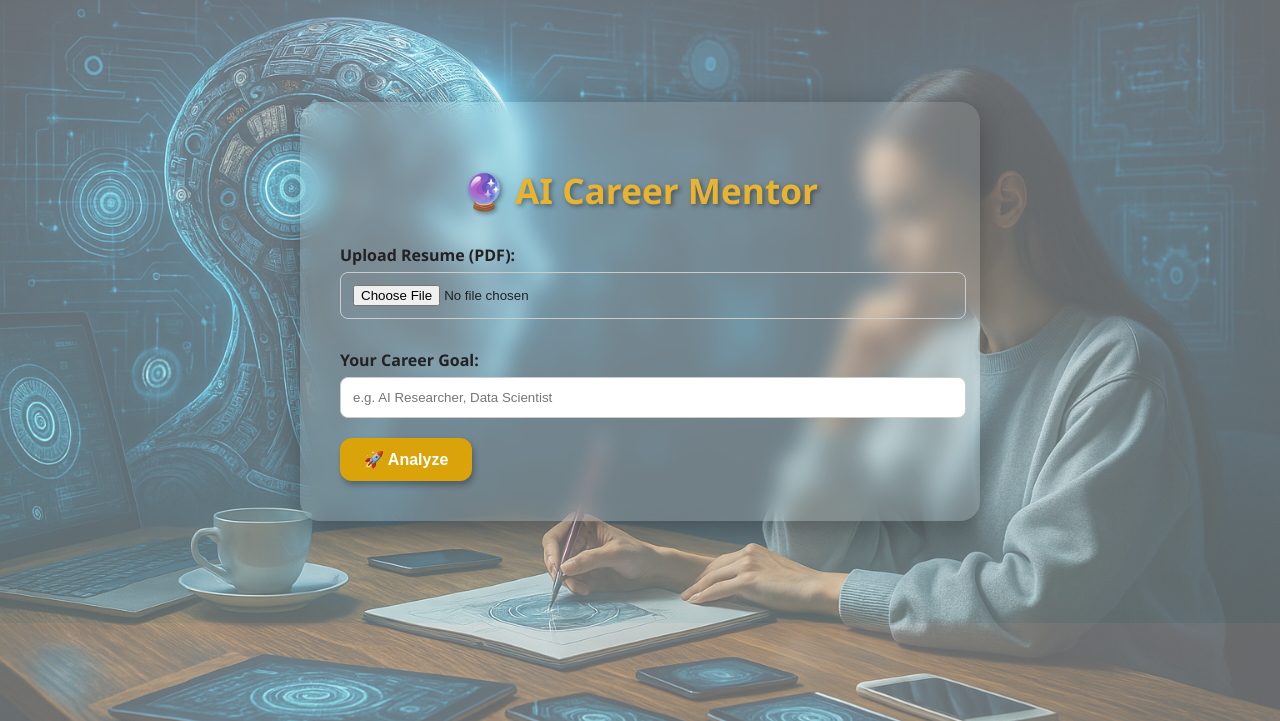
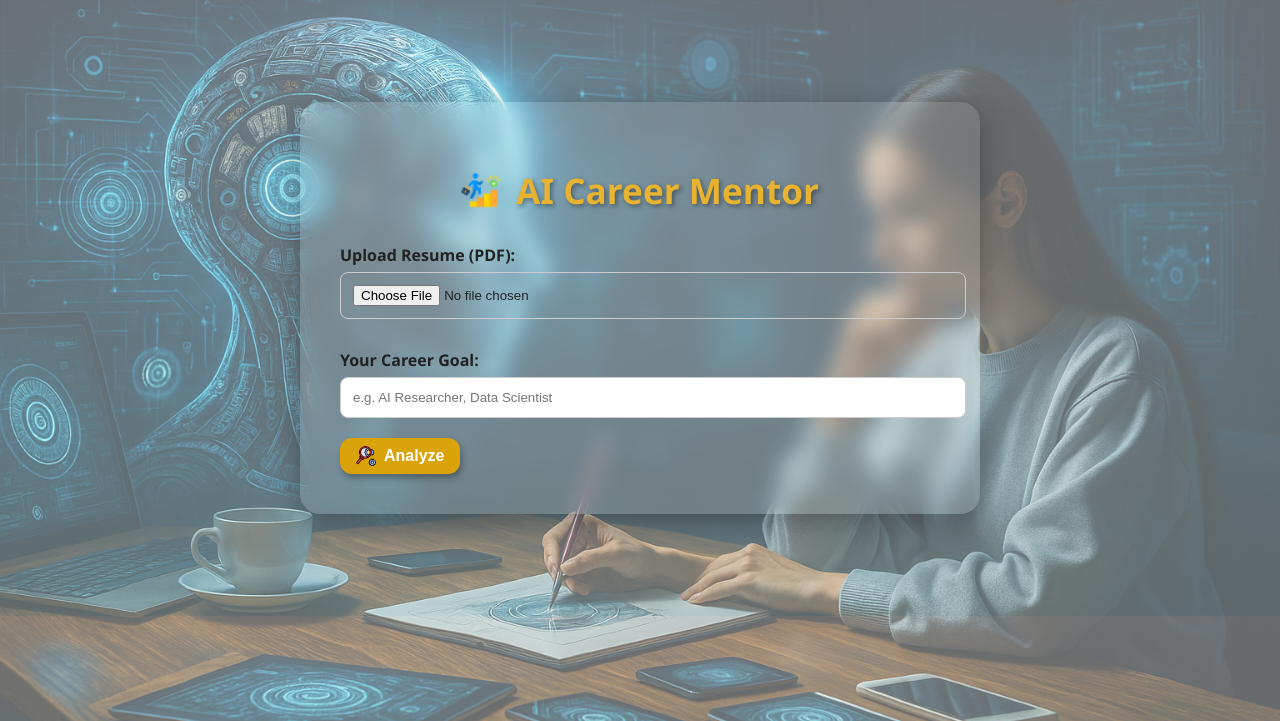
Before and after one commit to Anupam2090/ai-career-mentor-guide, a Flask app: page / in a window 1280 px wide. Shown: the top 721 px of the page. Run offline with Flask 3, Linux system fonts and the light colour scheme; parts of the project's set-up code (start-up, migrations or seed data) failed here and were passed over.

Commit message:
update icon

```diff
--- a/gemini_analyzer.py
+++ b/gemini_analyzer.py
@@ -9,9 +9,8 @@ api_key = config['gemini_ai']['API_KEY']
 # Correct way to configure the API
 genai.configure(api_key=api_key)
 
-# Use correct model name and method
+# model name and method
 model = genai.GenerativeModel("gemini-1.5-pro-latest")
-  # this is the latest stable version
 
 def analyze_resume(resume_text):
     prompt = f"""
--- a/market_scraper.py
+++ b/market_scraper.py
@@ -22,7 +22,7 @@ def get_job_trends(keyword):
         url_linkedin = f"https://www.linkedin.com/jobs/search/?keywords={keyword.replace(' ', '%20')}"
 
         return (
-            # f"<p>🔍 <b>{job_count}</b> jobs found for <b>{keyword}</b> on Indeed.</p>"
+
             f"<p>🚀 In this field, some of the most in-demand roles are: <br><br>🔗 <a href='{url_indeed}' target='_blank'>View on Indeed</a></p>"
             f"<p>🔗 <a href='{url_linkedin}' target='_blank'>View on LinkedIn</a></p>"
         )
@@ -37,7 +37,6 @@ def get_market_trends(career_goal):
     """
     static_trend = (
         f"<p>📊 Based on current trends, the demand for <b>{career_goal}</b> is rising.</p>"
-        # f"<p>🚀 In this field, some of the most in-demand roles are:</p>"
         f"<p>🌐 Suggested platforms: LinkedIn, Indeed.</p>"
     )
     job_data = get_job_trends(career_goal)
--- a/templates/index.html
+++ b/templates/index.html
@@ -8,7 +8,13 @@
 </head>
 <body>
   <div class="container">
-    <h1>🔮 AI Career Mentor</h1>
+    <h1 style="display: flex; align-items: center; justify-content: center; gap: 15px;">
+      <img src="{{ url_for('static', filename='assets/career-path (1).png') }}" alt="Career Icon" style="height: 40px;">
+      AI Career Mentor
+    </h1>
+
+
+
 
     <form method="post" enctype="multipart/form-data">
       <label for="resume">Upload Resume (PDF):</label>
@@ -17,20 +23,35 @@
       <label for="goal">Your Career Goal:</label>
       <input type="text" id="goal" name="career_goal" placeholder="e.g. AI Researcher, Data Scientist" required>
 
-      <button type="submit">🚀 Analyze</button>
+      <button type="submit" style="display: flex; align-items: center; gap: 8px; padding: 8px 16px; font-weight: bold; font-size: 1em;">
+        <img src="{{ url_for('static', filename='assets/analyze.png') }}" alt="Rocket Icon" style="height: 20px;">
+        Analyze
+      </button>
+
     </form>
 
     {% if analysis %}
-      <div class="output">
-        <h2>📄 Resume Analysis</h2>
-        <p>{{ analysis }}</p>
+    <div class="output">
 
-        <h2>🛤 Career Roadmap</h2>
-        <p>{{ roadmap }}</p>
+      <h2 style="display: flex; align-items: center; gap: 10px;">
+        <img src="{{ url_for('static', filename='assets/resume.png') }}" alt="Resume Icon" style="height: 24px;">
+        Resume Analysis
+      </h2>
+      <p>{{ analysis }}</p>
 
-        <h2>📈 Market Trends</h2>
-        <div>{{ market_trends | safe }}</div>
-      </div>
+      <h2 style="display: flex; align-items: center; gap: 10px;">
+        <img src="{{ url_for('static', filename='assets/roadmap.png') }}" alt="Roadmap Icon" style="height: 24px;">
+        Career Roadmap
+      </h2>
+      <p>{{ roadmap }}</p>
+
+      <h2 style="display: flex; align-items: center; gap: 10px;">
+        <img src="{{ url_for('static', filename='assets/trends.png') }}" alt="Market Trends Icon" style="height: 24px;">
+        Market Trends
+      </h2>
+      <div>{{ market_trends | safe }}</div>
+
+    </div>
     {% endif %}
   </div>
 </body>
```
Also changed, not shown: static/assets/analyze.png (added), static/assets/career-path (1).png (added), static/assets/career-path.png (added), static/assets/career-path1.png (added), static/assets/resume.png (added), static/assets/roadmap.png (added), static/assets/trends.png (added), 1 other file.
